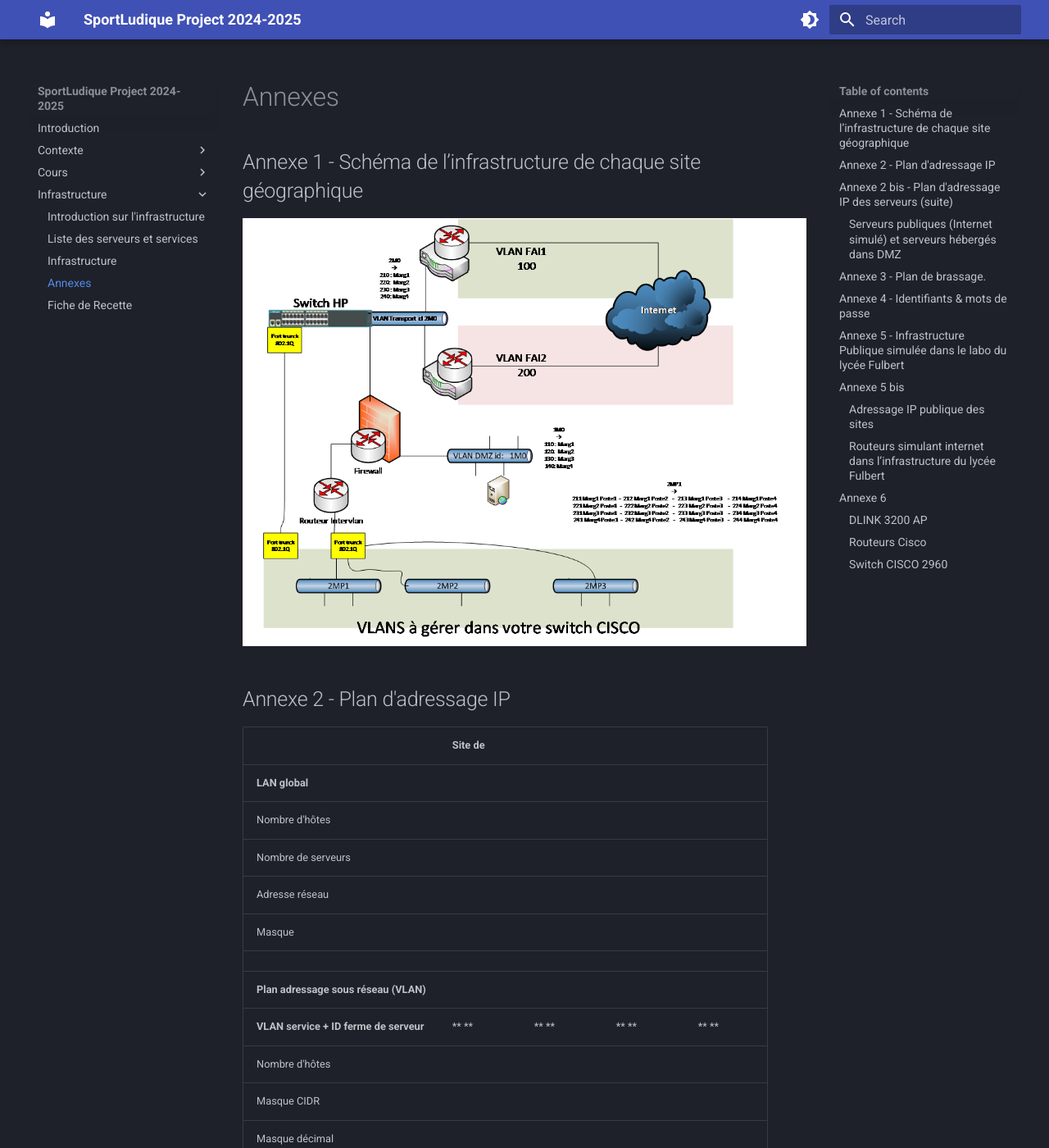
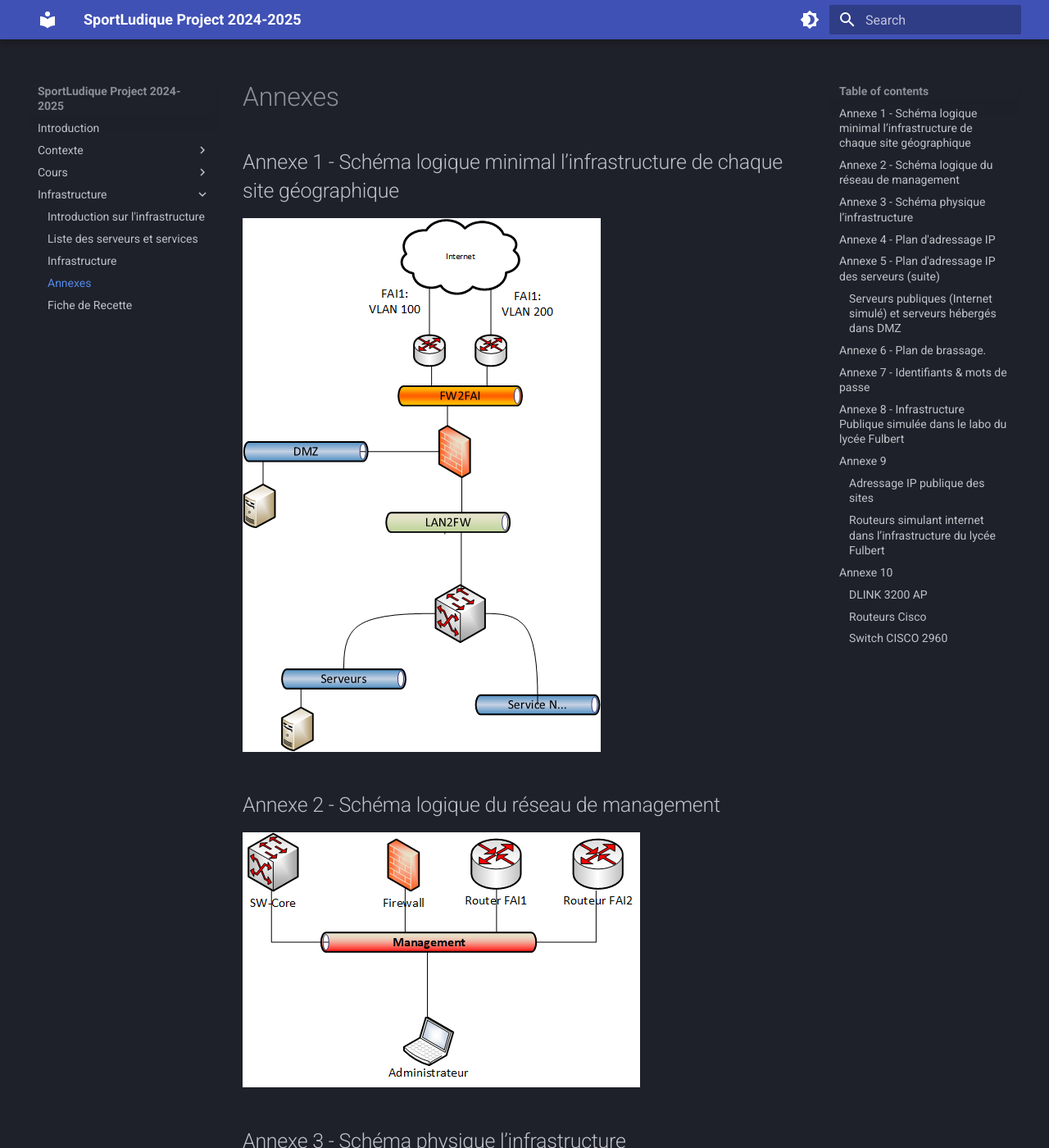
Before and after one commit to lmeryFulbert/SportLudique2024-2025, an MkDocs documentation site: the page built from docs/infrastructure/04-annexes.md, in a window 1280 px wide and 1400 px high. Shown: the whole window at 82% size. Built offline with MkDocs 1.6.1 and Material for MkDocs 9.7.7, drawn with Linux system fonts in a browser that asks for light colours; some of the changed text lies outside the part shown.

Commit message:
Modif des schemas

```diff
--- a/docs/infrastructure/04-annexes.md
+++ b/docs/infrastructure/04-annexes.md
@@ -1,10 +1,20 @@
 # Annexes
 
-## Annexe 1 - Schéma de l’infrastructure de chaque site géographique
+## Annexe 1 - Schéma logique minimal l’infrastructure de chaque site géographique
 
-![infra](../medias/infrastructure/image3.png)
+![infra](../medias/infrastructure/logique_minimum.png)
 
-## Annexe 2 - Plan d'adressage IP
+## Annexe 2 - Schéma logique du réseau de management
+
+![infra](../medias/infrastructure/management_logique.png)
+
+## Annexe 3 - Schéma physique l’infrastructure
+
+![infra](../medias/infrastructure/physique_minimum.png)
+
+Les ports sont evidement à choisir par les étudiants
+
+## Annexe 4 - Plan d'adressage IP
 
 |                                | **Site de**      |                 |                 |                 |
 |--------------------------------|------------------|-----------------|-----------------|-----------------|
@@ -51,7 +61,7 @@
 | **Passerelle**            |                |                |                |                |
 
 
-## Annexe 2 bis - Plan d'adressage IP des serveurs (suite)
+## Annexe 5 - Plan d'adressage IP des serveurs (suite)
 
 |                                    | **Site de**   |               |               |               |               |               |               |               |       |
 |------------------------------------|---------------|---------------|---------------|---------------|---------------|---------------|---------------|---------------|-------|
@@ -114,7 +124,7 @@
 |                 | Gi0/2     |         |                | Gi0/2    |         |
 
 
-## Annexe 4 - Identifiants & mots de passe
+## Annexe 7 - Identifiants & mots de passe
 
 **Tables des noms DNS**
 
@@ -131,11 +141,11 @@
 |          |          |
 |          |          |
 
-## Annexe 5 - Infrastructure Publique simulée dans le labo du lycée Fulbert
+## Annexe 8 - Infrastructure Publique simulée dans le labo du lycée Fulbert
 
 ![switch HP](../medias/infrastructure/image4.png)
 
-##  Annexe 5 bis
+##  Annexe 9
 
 ### Adressage IP publique des sites
 
@@ -171,7 +181,7 @@
 
 
 
-## Annexe 6
+## Annexe 10
 
 **Les équipements de réseau**
 
```
Also changed, not shown: other parts of docs/infrastructure/04-annexes.md (+1 -1 lines), docs/medias/infrastructure/logique_minimum.png (added), docs/medias/infrastructure/management_logique.png (added), docs/medias/infrastructure/physique_minimum.png (added).
